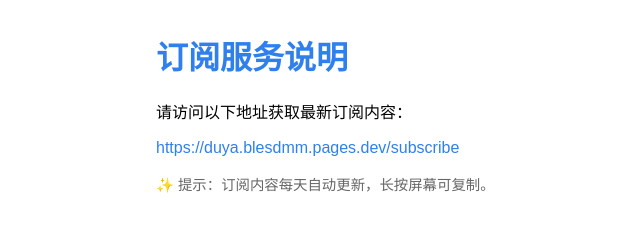
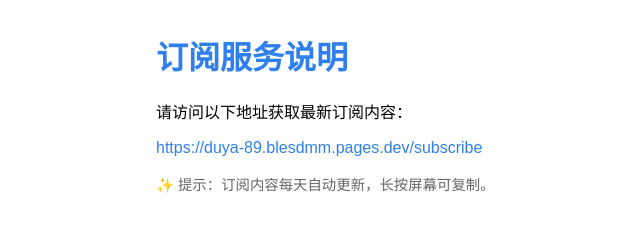
Before and after one commit to blesdmm/cloudflare-pages-subscribe, a website: page public/index.html in a window 1280 px wide. Shown: the full height of the page, 184-824 px from the left. Drawn offline with Linux system fonts and the light colour scheme.

Commit message:
更新 index.html

```diff
--- a/public/index.html
+++ b/public/index.html
@@ -13,7 +13,7 @@ a { color: #2f80ed; text-decoration: none; }
 <body>
 <h1>订阅服务说明</h1>
 <p>请访问以下地址获取最新订阅内容：</p>
-<p><a href="https://duya.blesdmm.pages.dev/subscribe">https://duya.blesdmm.pages.dev/subscribe</a></p> <!-- 已替换为你的Pages地址 -->
+<p><a href="https://duya-89.blesdmm.pages.dev/subscribe">https://duya-89.blesdmm.pages.dev/subscribe</a></p> <!-- 已替换为你的Pages地址 -->
 <p class="note">✨ 提示：订阅内容每天自动更新，长按屏幕可复制。</p>
 </body>
 </html>
```
